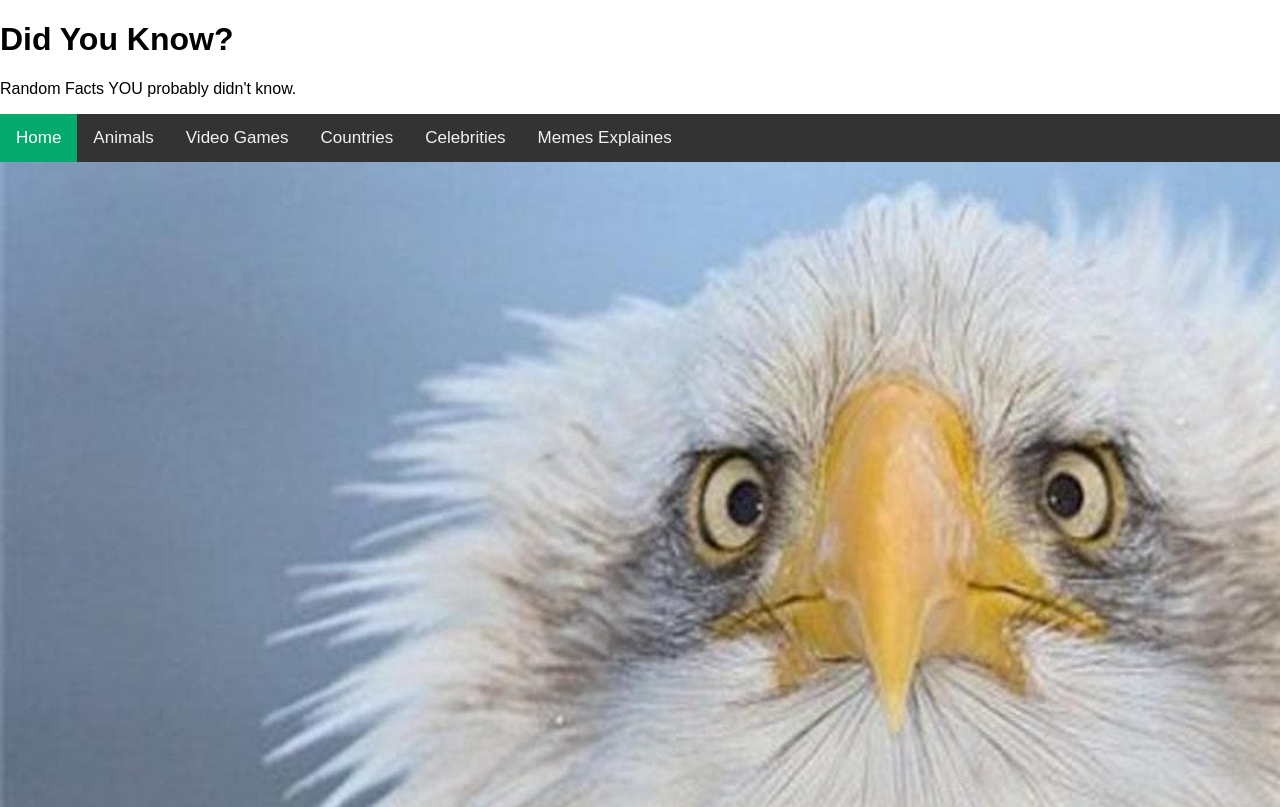
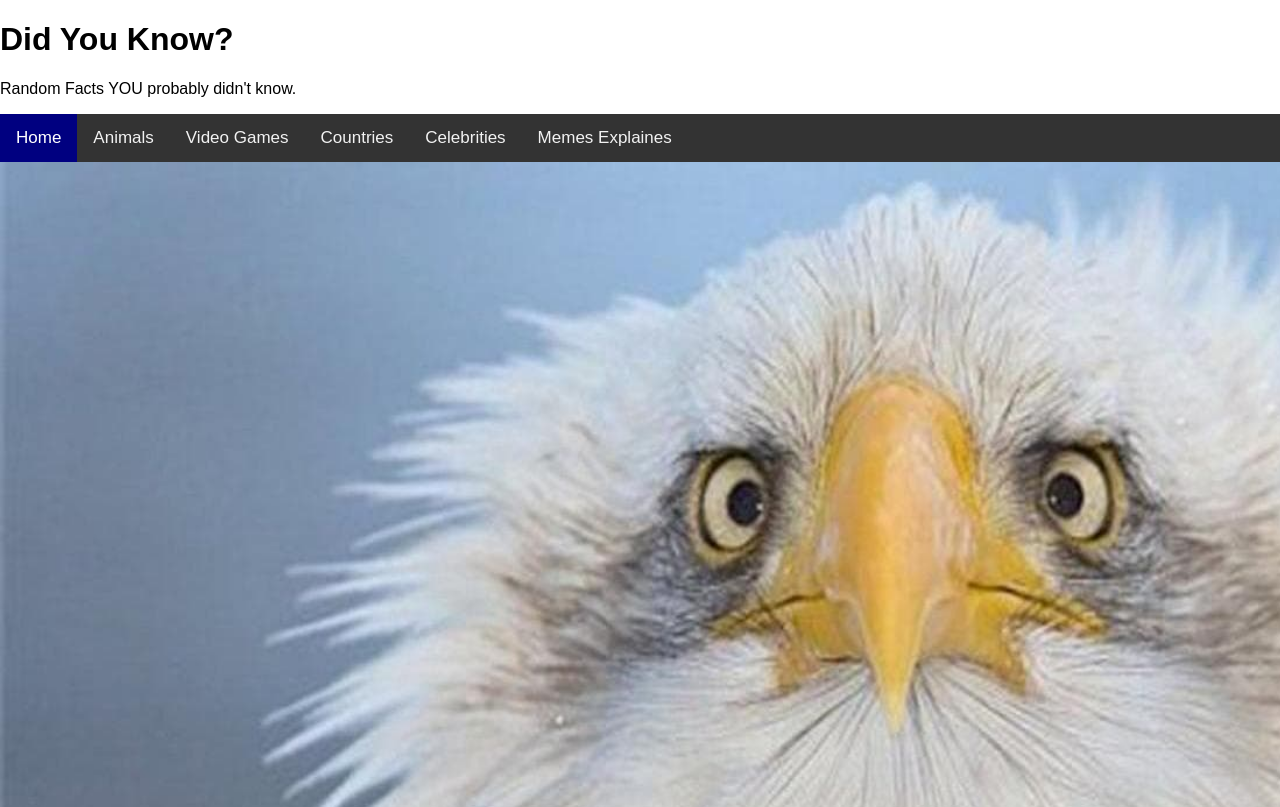
Before and after one commit to JuniorTheMeme/DidYouKnow, a plain HTML site: page index.html in a window 1280 px wide. Shown: the top 807 px of the page. Drawn offline with Linux system fonts and the light colour scheme.

Commit message:
changed home button color

```diff
--- a/index.html
+++ b/index.html
@@ -29,7 +29,7 @@ body {
 }
 
 .topnav a.active {
-  background-color: #04AA6D;
+  background-color: #000080;
   color: white;
 }
 
```
